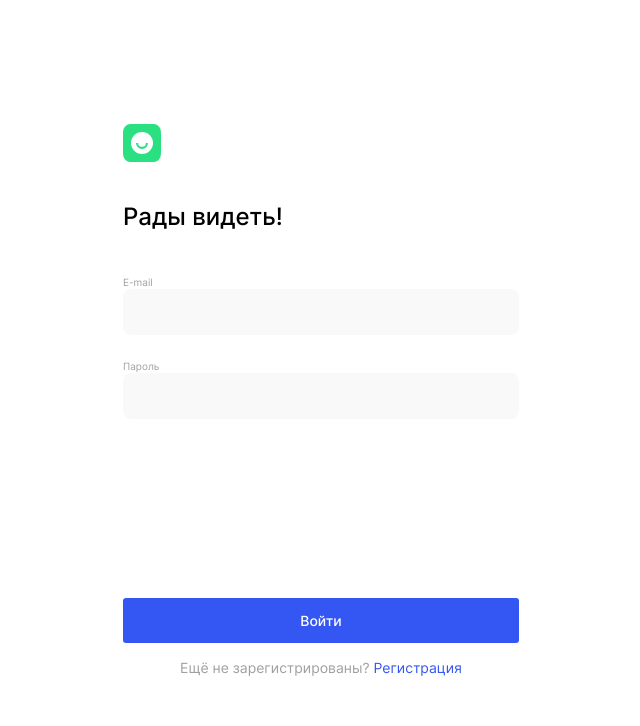
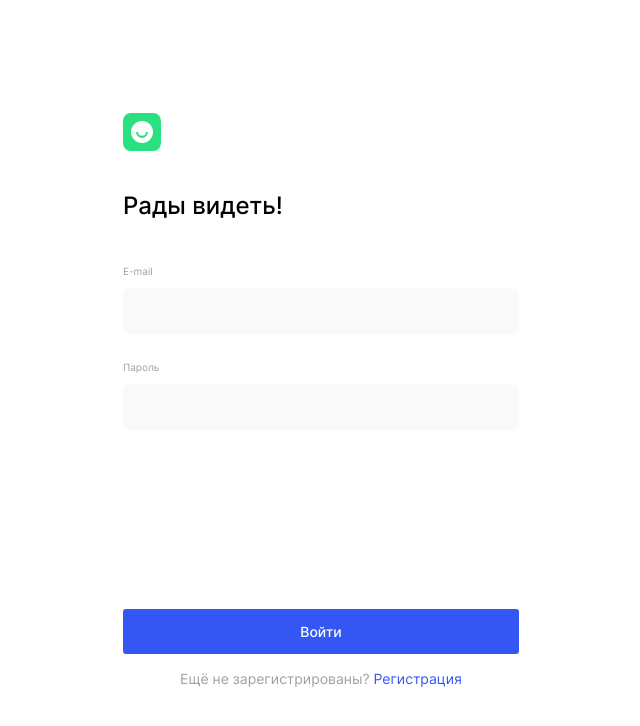
Before and after one commit to nedloz/movies-explorer-frontend, a React (Create React App) app: page /signin in a window 1280 px wide. Shown: the top 726 px of the page, without its empty margins (319-959 px from the left). Built offline with nearby package versions, Linux system fonts and the light colour scheme; the HTML template or start-up script is replaced by a standard one.

Commit message:
Валидация форм регистрации и авторизациии + подправил css для инпутов и ошибок

```diff
--- a/package.json
+++ b/package.json
@@ -8,6 +8,7 @@
     "@testing-library/user-event": "^13.5.0",
     "react": "^18.2.0",
     "react-dom": "^18.2.0",
+    "react-hook-form": "^7.44.2",
     "react-router-dom": "^6.11.2",
     "react-scripts": "5.0.1",
     "web-vitals": "^2.1.4"
--- a/src/components/Login/Login.css
+++ b/src/components/Login/Login.css
@@ -39,7 +39,6 @@
 
 .login__input-name {
   margin: 0;
-  margin-bottom: 10px;
   font-size: 10px;
   font-weight: 400;
   line-height: 12px;
@@ -57,6 +56,7 @@
   background: #F9F9F9;
   border-radius: 8px;
   margin-bottom: 20px;
+  margin-top: 10px;
   padding: 15px;
   font-size: 13px;
   font-weight: 400;
@@ -65,13 +65,17 @@
   text-align: left;
 }
 
+.login__input:last-of-type {
+  margin-bottom: 22px;
+}
+
 .login__input:focus {
   outline: 1px solid #A0A0A0;
 }
 
 .login__error {
   display: none;
-  margin-top: -10px;
+  margin-top: -12px;
   color: #FF3055;
   font-size: 10px;
   font-weight: 400;
@@ -91,7 +95,7 @@
   height: 45px;
   color: white;
   border-radius: 3px;
-  margin-top: 159px;
+  margin-top: 157px;
   font-size: 14px;
   font-weight: 500;
   line-height: 17px;
--- a/src/components/Login/Login.jsx
+++ b/src/components/Login/Login.jsx
@@ -1,18 +1,40 @@
 import { useEffect } from 'react';
 import { useNavigate, Link } from 'react-router-dom';
+import { useForm } from 'react-hook-form';
 
 import './Login.css';
 import logo from '../../images/logo.svg';
+import { emailPattern } from '../../utils/constants';
+
+const formConfig = {
+  email: {
+    required: ' ',
+    pattern: {
+      value: emailPattern,
+      message: ' '
+    }
+  },
+  password: {
+    required: ' '
+  }
+}
 
 function Login({
   setOnLogin,
   setAllPagesOff,
 }) {
+  const { register, handleSubmit, formState: { errors } } = useForm();
   const navigate = useNavigate();
+
   useEffect(() => {
     setAllPagesOff();
     setOnLogin(true);
   });
+
+  const onSubmit = () => {
+    // navigate('/movies')
+    console.log('navigate movies')
+  }
 
   return (
     <div className='login'>
@@ -27,36 +49,28 @@ function Login({
         <form
           className='login__form'
           name='login'
-          // noValidate
-          onSubmit={(e) => {
-            e.preventDefault()
-            navigate('/movies')
-          }}
+          onSubmit={handleSubmit(onSubmit)}
+          autoComplete='off'
         >
           <label>
             <span className='login__input-name'>E-mail</span>
             <input
+              {...register('email', formConfig.email)}
               className='login__input'
-              type='email'
-              name='password'
-              required
-            // type='text'
-            // onChange={}
-            // value={}
+              type='text'
+              name='email'
             />
           </label>
           <label>
             <span className='login__input-name'>Пароль</span>
             <input
+              {...register('password', formConfig.password)}
               className='login__input'
               type='password'
               name='password'
-              required
-            // onChange={}
-            // value={}
             />
           </label>
-          <span className='login__error'>Что то пошло не так...</span>
+          <span className={'login__error' + (errors.email || errors.password ? ' login__error_visible' : '')}>Что то пошло не так...</span>
           <input
             type='submit'
             value='Войти'
--- a/src/components/Register/Register.css
+++ b/src/components/Register/Register.css
@@ -40,7 +40,6 @@
 
 .register__input-name {
   margin: 0;
-  margin-bottom: 10px;
   font-size: 10px;
   font-weight: 400;
   line-height: 12px;
@@ -53,6 +52,7 @@
   border: none;
   outline: none;
   padding: 0;
+  margin-top: 10px;
   width: 100%;
   height: 46px;
   background: #F9F9F9;
@@ -66,6 +66,10 @@
   text-align: left;
 }
 
+.register__input:last-of-type {
+  margin-bottom: 22px;
+}
+
 .register__input:focus {
   outline: 1px solid #A0A0A0;
 }
@@ -76,11 +80,11 @@
 
 .register__submit-button {
   border: none;
+  border-radius: 3px;
   background-color: #3456F3;
+  color: white;
   width: 100%;
   height: 45px;
-  color: white;
-  border-radius: 3px;
   margin-top: 69px;
   font-size: 14px;
   font-weight: 500;
@@ -90,7 +94,7 @@
 
 .register__error {
   display: none;
-  margin-top: -10px;
+  margin-top: -12px;
   color: #FF3055;
   font-size: 10px;
   font-weight: 400;
--- a/src/components/Register/Register.jsx
+++ b/src/components/Register/Register.jsx
@@ -1,19 +1,43 @@
 import { useNavigate, Link } from 'react-router-dom';
 import { useEffect } from 'react';
+import { useForm } from 'react-hook-form';
 
 import './Register.css';
 import logo from '../../images/logo.svg';
+import { emailPattern } from '../../utils/constants';
+
+const formConfig = {
+  name: {
+    required: ' '
+  },
+  email: {
+    required: ' ',
+    pattern: {
+      value: emailPattern,
+      message: ' '
+    }
+  },
+  password: {
+    required: ' '
+  }
+}
 
 function Register({
   setOnRegister,
   setAllPagesOff,
 }) {
+  const { register, handleSubmit, formState: { errors } } = useForm();
   const navigate = useNavigate();
 
   useEffect(() => {
     setAllPagesOff();
     setOnRegister(true);
   });
+
+  const onSubmit = () => {
+    // navigate('/signin');
+    console.log('submit')
+  }
 
   return (
     <div className='register'>
@@ -28,47 +52,36 @@ function Register({
         <form
           className='register__form'
           name='register'
-          // noValidate
-          onSubmit={(e) => {
-            e.preventDefault();
-            navigate('/signin');
-          }}
+          onSubmit={handleSubmit(onSubmit)}
         >
           <label>
             <span className='register__input-name'>Имя</span>
             <input
+              {...register('name', formConfig.name)}
               className='register__input'
               name='name'
               type='text'
-              required
-            // onChange={}
-            // value={}
             />
           </label>
           <label>
             <span className='register__input-name'>E-mail</span>
             <input
+              {...register('email', formConfig.email)}
               className='register__input'
               name='email'
-              type='email'
-              required
-            // type='text'
-            // onChange={}
-            // value={}
+              type='text'
             />
           </label>
           <label>
             <span className='register__input-name'>Пароль</span>
             <input
+              {...register('password', formConfig.password)}
               className='register__input'
               name='password'
               type='password'
-              required
-            // onChange={}
-            // value={}
             />
           </label>
-          <span className='register__error'>Что то пошло не так...</span>
+          <span className={'register__error' + (errors.name || errors.email || errors.password ? ' register__error_visible' : '' )}>Что то пошло не так...</span>
           <input
             className='register__submit-button'
             type='submit'
--- /dev/null
+++ b/src/utils/constants.js
@@ -0,0 +1,5 @@
+const emailPattern = /^\w+@[a-zA-Z_]+?\.[a-zA-Z]{2,3}$/;
+
+export {
+  emailPattern
+}
```
Also changed, not shown: 1 other file (tests, documents, lock files or other folders).
